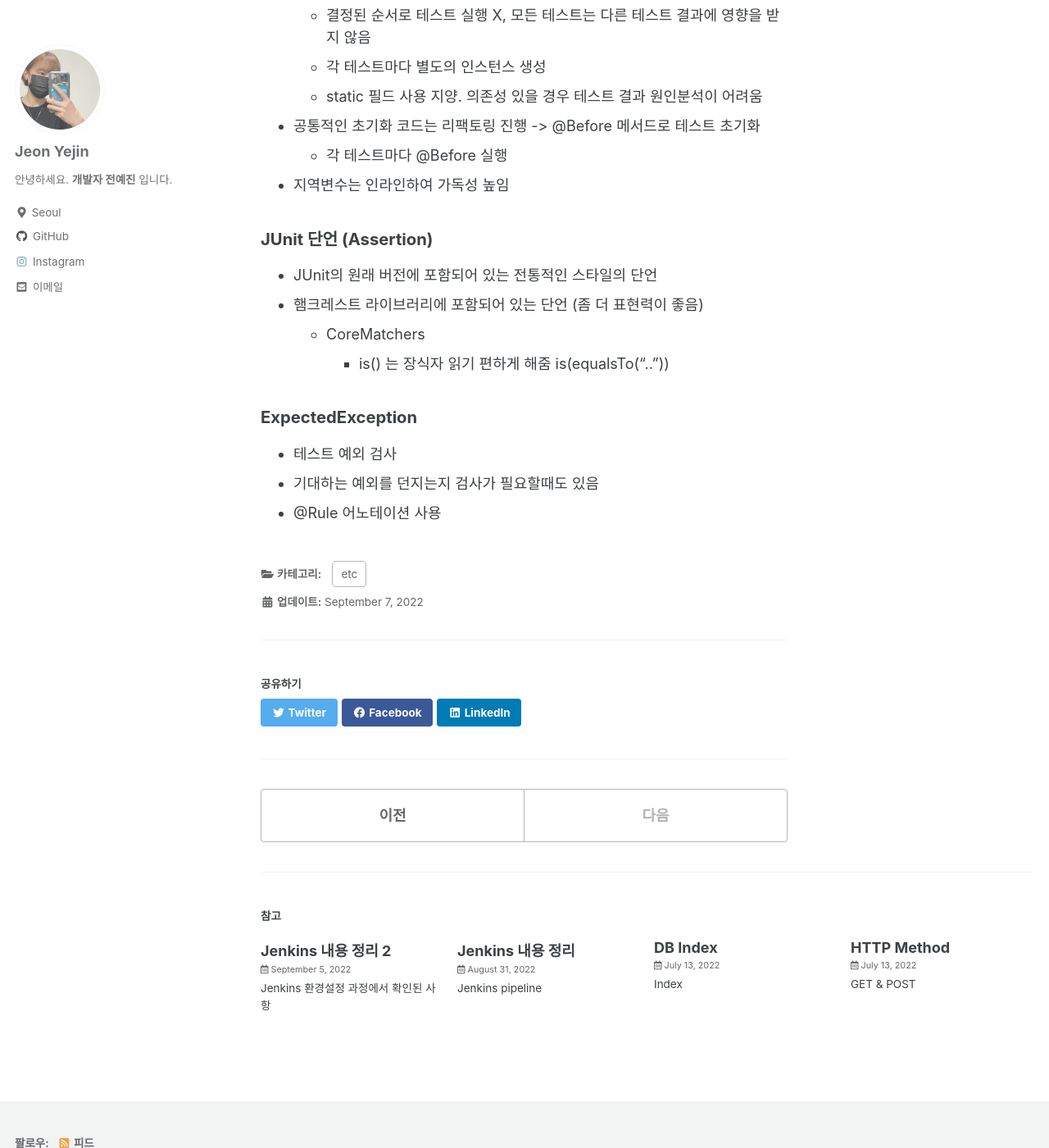
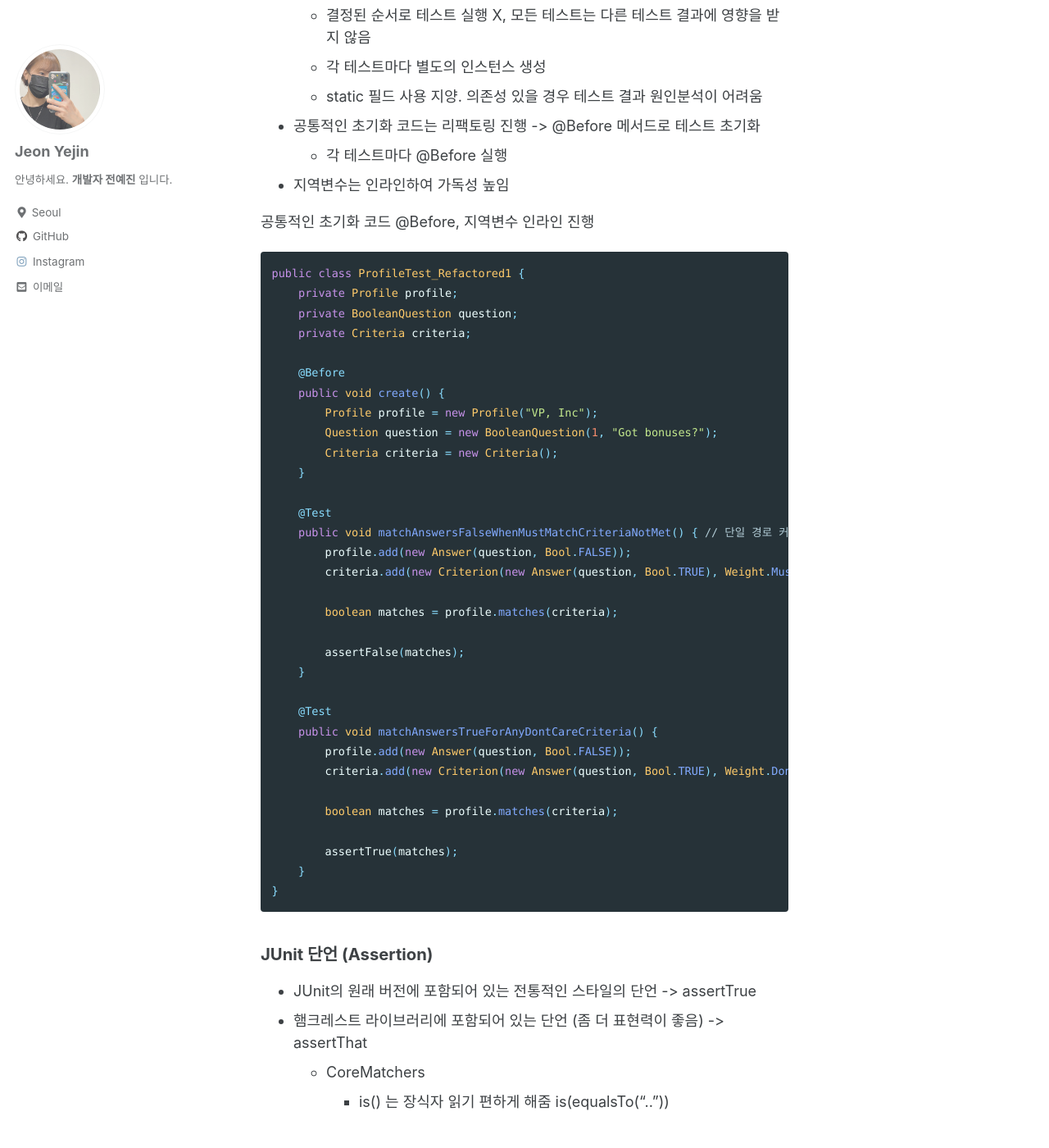
Before and after one commit to yejin-jeon-developer/git-page, a Jekyll site: the page built from _posts/etc/2022-09-07-JUnit-1.md, in a window 1280 px wide and 1400 px high, scrolled down 1612 px. Shown: the whole window at 82% size. Built offline with Jekyll 4.4.1, drawn with Linux system fonts in a browser that asks for light colours; cached includes are drawn as plain includes; some of the changed text lies outside the part shown.

Commit message:
JUnit post 수정

````diff
--- a/_posts/etc/2022-09-07-JUnit-1.md
+++ b/_posts/etc/2022-09-07-JUnit-1.md
@@ -61,10 +61,45 @@ public class ScoreCollectionTest {
   + 각 테스트마다 @Before 실행
 + 지역변수는 인라인하여 가독성 높임
 
+공통적인 초기화 코드 @Before, 지역변수 인라인 진행
+```java
+public class ProfileTest_Refactored1 {
+    private Profile profile;
+    private BooleanQuestion question;
+    private Criteria criteria;
+
+    @Before
+    public void create() {
+        Profile profile = new Profile("VP, Inc");
+        Question question = new BooleanQuestion(1, "Got bonuses?");
+        Criteria criteria = new Criteria();
+    }
+
+    @Test
+    public void matchAnswersFalseWhenMustMatchCriteriaNotMet() { // 단일 경로 커버 테스트
+        profile.add(new Answer(question, Bool.FALSE));
+        criteria.add(new Criterion(new Answer(question, Bool.TRUE), Weight.MustMatch));
+
+        boolean matches = profile.matches(criteria);
+
+        assertFalse(matches);
+    }
+
+    @Test
+    public void matchAnswersTrueForAnyDontCareCriteria() {
+        profile.add(new Answer(question, Bool.FALSE));
+        criteria.add(new Criterion(new Answer(question, Bool.TRUE), Weight.DontCare));
+
+        boolean matches = profile.matches(criteria);
+
+        assertTrue(matches);
+    }
+}
+```
 
 ### JUnit 단언 (Assertion)
-+ JUnit의 원래 버전에 포함되어 있는 전통적인 스타일의 단언
-+ 햄크레스트 라이브러리에 포함되어 있는 단언 (좀 더 표현력이 좋음)
++ JUnit의 원래 버전에 포함되어 있는 전통적인 스타일의 단언 -> assertTrue
++ 햄크레스트 라이브러리에 포함되어 있는 단언 (좀 더 표현력이 좋음) -> assertThat
   + CoreMatchers
     + is() 는 장식자 읽기 편하게 해줌 is(equalsTo(".."))
 
@@ -73,3 +108,9 @@ public class ScoreCollectionTest {
 + 테스트 예외 검사
 + 기대하는 예외를 던지는지 검사가 필요할때도 있음
 + @Rule 어노테이션 사용
+```java
+public class AssertTest {
+    @Rule
+    public ExpectedException thrown = ExpectedException.none();
+}
+```
````
Also changed, not shown: other parts of _posts/etc/2022-09-07-JUnit-1.md (+1 -1 lines).
